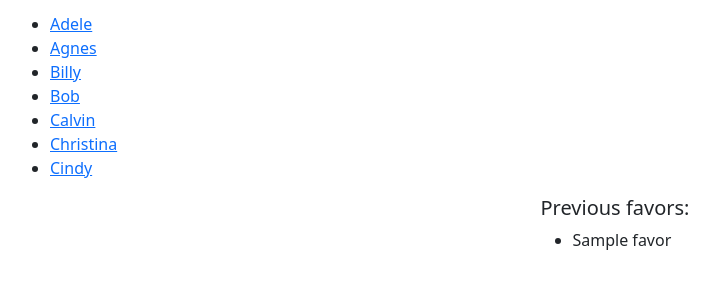
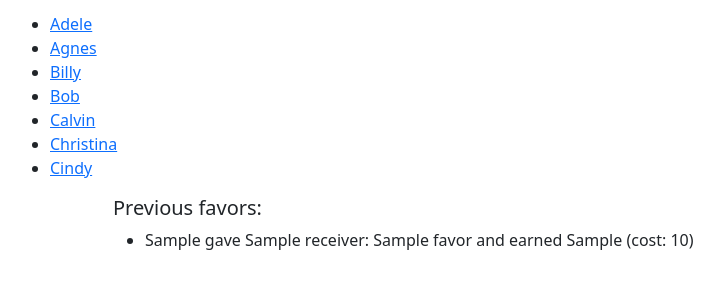
Before and after one commit to briankinney/favors-game, a Flask app: template templates/play.html in a window 1280 px wide. Shown: the part 398-698 px from the top of the page, without its empty margins (64-788 px from the left). Run offline with Flask 2, Linux system fonts and the light colour scheme; the template is opened without the code that fills it: most values are stand-ins (such as "Sample title", 1, 10 or a date in 2020).

Commit message:
Clean up favor list

```diff
--- a/templates/play.html
+++ b/templates/play.html
@@ -87,13 +87,13 @@
     </ul>
 </div>
 <div class="row">
-    <div class="col">
+    <div class="col-1">
     </div>
     <div class="col">
         <h5>Previous favors:</h5>
         <ul>
             {% for favor in my_favors %}
-            <li>{{ favor }}</li>
+            <li>{{ favor["me"] }} gave {{ favor["receiver"] }}: {{ favor["favor_name"] }} and earned {{ favor["favor_jollies"] }} (cost: {{ favor["favor_cost"] }})</li>
             {% endfor %}
         </ul>
     </div>
```
